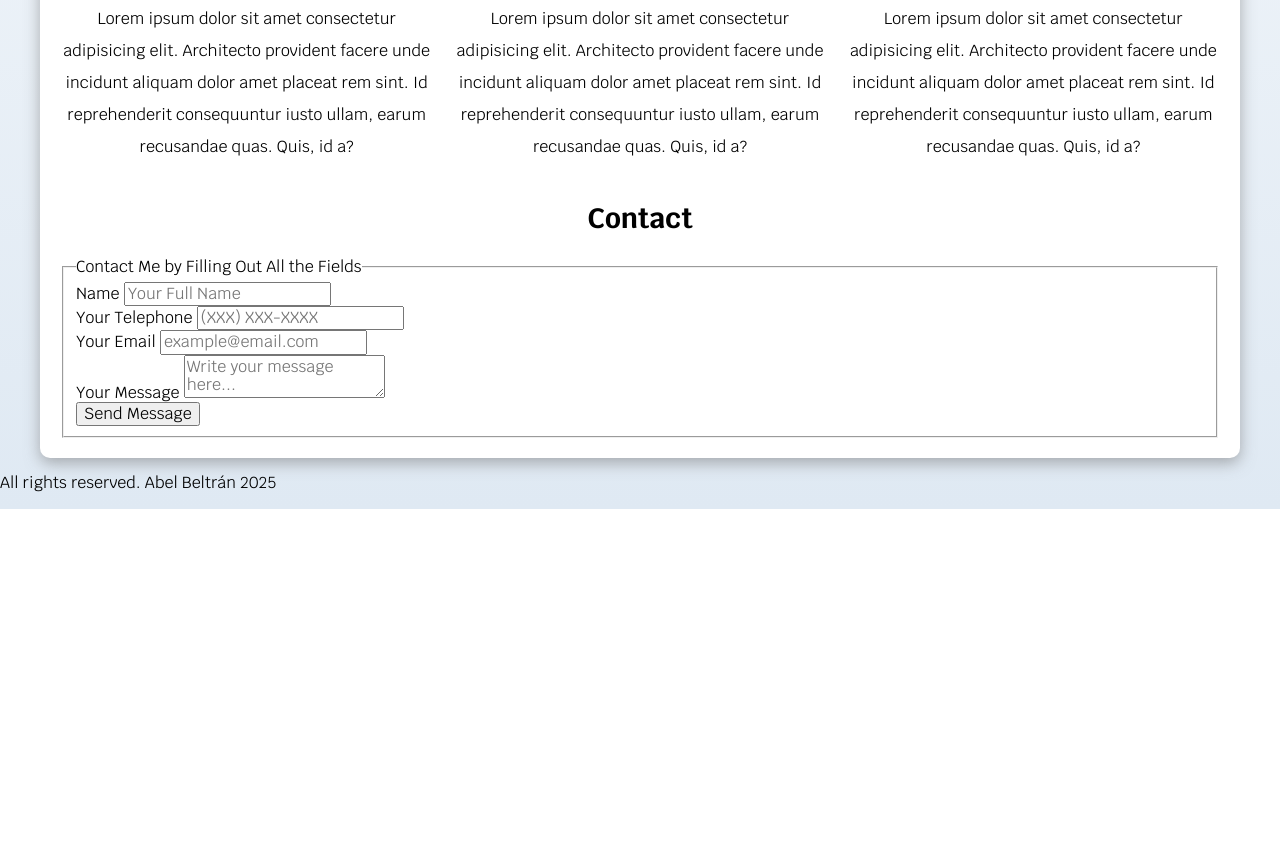
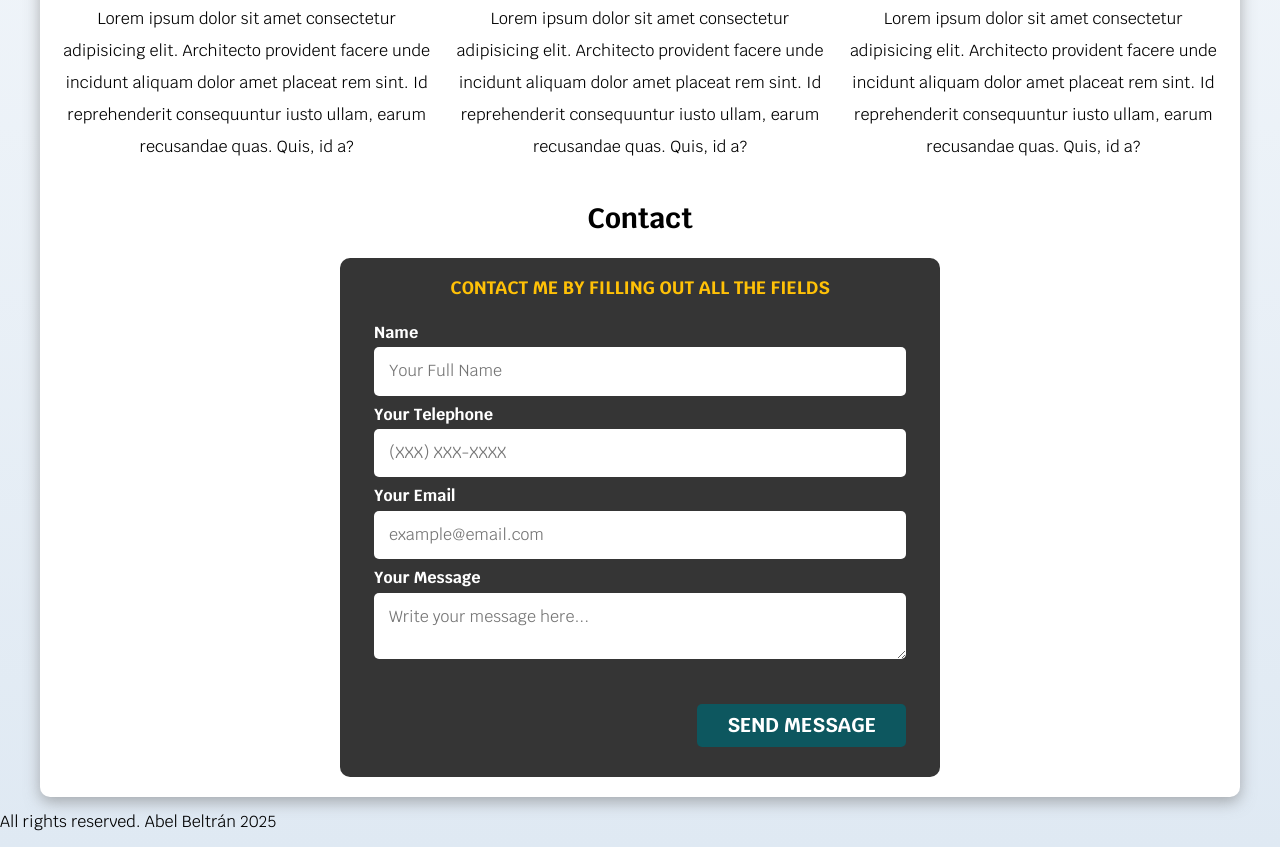
Before and after one commit to BeltranDAbel/freelancer, a plain HTML site: page index.html in a window 1280 px wide. Shown: the part 926-1773 px from the top of the page. Before the commit the page ends 1435 px from the top, so only its background shows below. Drawn offline with Linux system fonts and the light colour scheme.

Commit message:
feat: Enhance contact form with improved structure and styling

```diff
--- a/css/styles.css
+++ b/css/styles.css
@@ -2,7 +2,7 @@
 :root {
   --white: #ffffff;
   --black: #212121;
-  --grey: #757575;
+  --grey: #353535;
   --primary-color: #ffc107;
   --secondary-color: #0d575f;
   --light-grey: #dfe9f3;
@@ -43,12 +43,14 @@ body {
   border-radius: 0.5rem;
   width: 90%;
   text-align: center;
+  border: none;
 }
 
 .button:hover {
   background-color: var(--primary-color);
   color: var(--black);
   transition: all 0.3s ease;
+  cursor: pointer;
 }
 
 @media (min-width: 768px) {
@@ -83,8 +85,28 @@ h3 {
   text-align: center;
 }
 
+/* Titles */
 .title span {
   font-size: 2rem;
+}
+
+/* Utilities */
+.w-sm-100 {
+  width: 100%;
+}
+
+@media (min-width: 768px) {
+  .w-sm-100 {
+    width: auto;
+  }
+}
+
+.flex {
+  display: flex;
+}
+
+.align-right {
+  justify-content: flex-end;
 }
 
 /* Navigation */
@@ -130,7 +152,7 @@ h3 {
 
 .hero-content {
   position: absolute;
-  background-color: rgb(0 0 0 / 0.6);
+  background-color: rgba(0, 0, 0, 0.6);
   width: 100%;
   height: 100%;
   display: flex;
@@ -183,3 +205,46 @@ h3 {
   justify-content: space-evenly;
   align-items: center;
 }
+
+/* Form */
+.form {
+  background-color: var(--grey);
+  width: min(60rem, 100%);
+  margin: 0 auto;
+  padding: 2rem;
+  border-radius: 1rem;
+}
+
+.form fieldset {
+  border: none;
+}
+
+.form legend {
+  color: var(--primary-color);
+  text-align: center;
+  font-size: 1.8rem;
+  text-transform: uppercase;
+  font-weight: 700;
+  margin-bottom: 2rem;
+}
+
+.fields-container {
+}
+
+.field {
+  margin-bottom: 1rem;
+}
+
+.field label {
+  color: var(--white);
+  font-weight: bold;
+  margin-bottom: 0.5rem;
+  display: block;
+}
+
+.field__input {
+  width: 100%;
+  border: none;
+  padding: 1.5rem;
+  border-radius: 0.5rem;
+}
--- a/index.html
+++ b/index.html
@@ -108,32 +108,34 @@
       <!-- Contact Form -->
       <section>
         <h2>Contact</h2>
-        <form action="">
+        <form class="form" action="">
           <fieldset>
             <legend>Contact Me by Filling Out All the Fields</legend>
 
-            <div>
+            <div class="fields-container">
+              <div class="field">
                 <label for="name">Name</label>
-              <input type="text" id="name" name="name" required placeholder="Your Full Name" />
+                <input class="field__input" type="text" id="name" name="name" required placeholder="Your Full Name" />
               </div>
 
-            <div>
+              <div class="field">
                 <label for="phone">Your Telephone</label>
-              <input type="tel" id="phone" name="phone" required placeholder="(XXX) XXX-XXXX" />
+                <input class="field__input" type="tel" id="phone" name="phone" required placeholder="(XXX) XXX-XXXX" />
               </div>
 
-            <div>
+              <div class="field">
                 <label for="email">Your Email</label>
-              <input type="email" id="email" name="email" required placeholder="example@email.com" />
+                <input class="field__input" type="email" id="email" name="email" required placeholder="example@email.com" />
               </div>
 
-            <div>
+              <div class="field">
                 <label for="message">Your Message</label>
-              <textarea id="message" name="message" required placeholder="Write your message here..."></textarea>
+                <textarea class="field__input" id="message" name="message" required placeholder="Write your message here..."></textarea>
+              </div>
             </div>
 
-            <div>
-              <input type="submit" value="Send Message" />
+            <div class="flex align-right">
+              <input class="button w-sm-100" type="submit" value="Send Message" />
             </div>
           </fieldset>
         </form>
```
Lines whose indentation alone changed are shown as unchanged.
